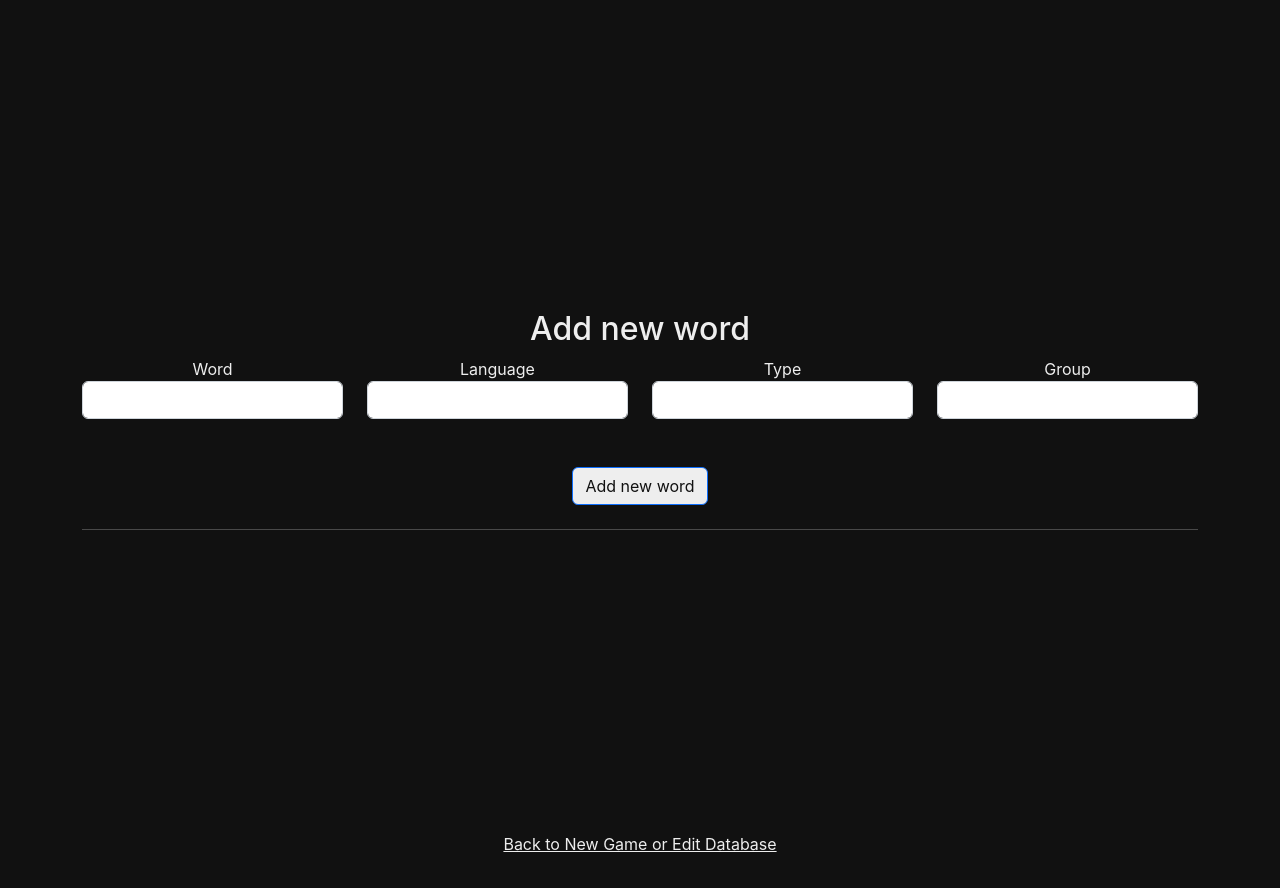
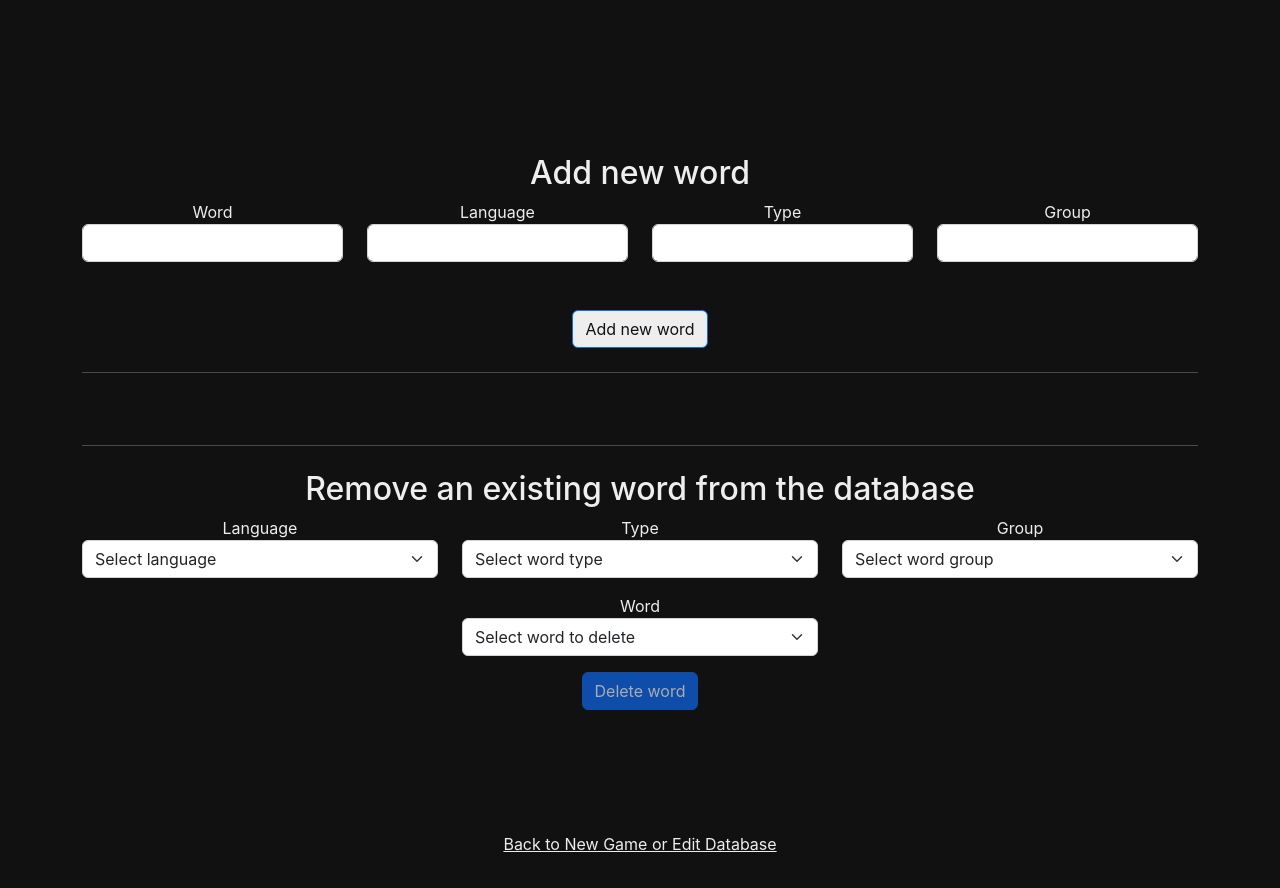
Before and after one commit to dpr1005/Hangman-App, a website: page dist/editDB.html in a window 1280 px wide. Drawn offline with nearby package versions, Linux system fonts and the light colour scheme.

Commit message:
[Frontend] Updated support for word deletion

```diff
--- a/dist/editDB.html
+++ b/dist/editDB.html
@@ -54,13 +54,56 @@
                         <button type="submit" class="btn btn-primary">Add new word</button>
                     </form>
                 </div>
-                <hr class="my-4" width="100%">
-                <!-- TODO: List all words in DB, in order. Each one of them is a button. Once clicked a modal will ask for word deletion or not -->
+                <hr class="my-4" width="100%"><br><hr class="my-4" width="100%">
+                <div class="row">
+                    <label for="removeWord">
+                        <h2>Remove an existing word from the database</h2>
+                    </label>
+                    <br>
+                    <form name="removeWordForm" id="removeWordForm" onsubmit="alert('Palabra borrada')" required>
+                        <div class="row">
+                            <div class="col-md-4">
+                                <label for="wordLanguage">Language</label>
+                                <select class="form-select form-select-md mb-3" id="languagesSelect"
+                                    name="languagesSelect" onchange="updateTypeGroup(); findWords()" required>
+                                    <option value="" selected>Select language</option>
+                                </select>
+                            </div>
+                            <div class="col-md-4">
+                                <label for="wordType">Type</label>
+                                <select class="form-select form-select-md mb-3" id="typesSelect"
+                                    name="typesSelect" onchange="findWords()" required>
+                                    <option value="" selected>Select word type</option>
+                                </select>
+                            </div>
+                            <div class="col-md-4">
+                                <label for="wordGroup">Group</label>
+                                <select class="form-select form-select-md mb-3" id="groupsSelect"
+                                    name="groupsSelect" onchange="findWords()" required>
+                                    <option value="" selected>Select word group</option>
+                                </select>
+                            </div>
+                        </div>
+                        <div class="row text-center">
+                            <div class="col-md-4"></div>
+                            <div class="col-md-4">
+                                <label for="wordToRemove">Word</label>
+                                <select class="form-select form-select-md mb-3" id="wordToRemove" name="wordToRemove"
+                                    required>
+                                    <option value="" selected>Select word to delete</option>
+                                </select>
+                                <button type="submit" id="deleteWordButton" class="btn btn-primary" disabled>Delete word</button>
+                            </div>
+                            <div class="col-md-4"></div>
+                        </div>
+                    </form>
+                </div>
             </div>
         </div>
         <a href="gameNewLoad.html">Back to New Game or Edit Database</a>
     </main>
 </body>
+<script src="static/js/general.js"></script>
 <script src="static/js/editDB.js"></script>
 <script>
     function checkNewWord() {
@@ -72,5 +115,14 @@
 
         addWordToDB(word, language, type_, group);
     }
-</script>
+
+    function updateTypeGroup() {
+        let language = document.forms['removeWordForm'].elements["languagesSelect"].value.toUpperCase();
+
+        getFromDB('get_types', 'typesSelect', 'types', {lang: language});
+        getFromDB('get_groups', 'groupsSelect', 'groups', {lang: language});
+    }
+
+    getFromDB('get_languages', 'languagesSelect', 'languages');
+    </script>
 </html>
--- a/dist/static/js/editDB.js
+++ b/dist/static/js/editDB.js
@@ -19,7 +19,47 @@ function addWordToDB(word, lang, type_, group) {
         .then((result) => {
             alert('Word added to DB');
         })
-        .error((err) => {
+        .catch((err) => {
             alert('Error adding word to DB');
         });
 }
+
+function getFromDB(func, select, thing, options={}) {
+    invoke(func, options)
+        .then((result) => {
+            addOptionsToSelect(select, result, thing === 'languages' ? false : true);
+        })
+        .catch((err) => {
+            alert('Error getting ' + thing + ' from the DB');
+        });
+}
+
+function findWords() {
+    let form = document.forms['removeWordForm'];
+    let lang = form.elements['languagesSelect'].value.toUpperCase();
+    let type = form.elements['typesSelect'].value;
+    let group = form.elements['groupsSelect'].value;
+    console.log(lang, type, group)
+
+    if (lang != "" && type != "" && group != "") {
+        invoke('generate_word', {
+            wordType: type,
+            group: group,
+            length: "all",
+            language: lang
+        })
+        .then((result) => {
+            console.log(result)
+            addOptionsToSelect('wordToRemove', result, false);
+            if (result.length > 0) {
+                document.getElementById('deleteWordButton').disabled = false;
+            }
+        })
+        .catch((err) => {
+            alert('Error getting the matching words from the DB');
+            document.getElementById('deleteWordButton').disabled = true;
+        })
+    } else {
+        document.getElementById('deleteWordButton').disabled = true;
+    }
+}
--- /dev/null
+++ b/dist/static/js/general.js
@@ -0,0 +1,27 @@
+function isNumeric(val) {
+    return /^-?\d+$/.test(val);
+}
+
+function addOptionsToSelect(selectId, options, all=true) {
+    let select = document.getElementById(selectId);
+    let selectLength = select.length;
+    for (let i = 0; i < selectLength; i++) {
+        select.removeChild(select.lastChild);
+    }
+    if (!options.includes('all') && all) {
+        options.push('all');
+    }
+    options.sort((a, b) => ((typeof b === "number") - (typeof a === "number")) || (a > b ? 1 : -1));
+
+    for (let i = 0; i < options.length; i++) {
+        let option = document.createElement("option");
+        if (!isNumeric(options[i])) {
+            option.value = options[i].toLowerCase();
+            option.innerHTML = options[i].charAt(0).toUpperCase() + options[i].slice(1);
+        } else {
+            option.value = options[i];
+            option.innerHTML = options[i];
+        }
+        select.appendChild(option);
+    }
+}
```
Also changed, not shown: dist/newGame.html (+1 -1 lines), dist/static/js/wordSelection.js (+4 -32 lines).
